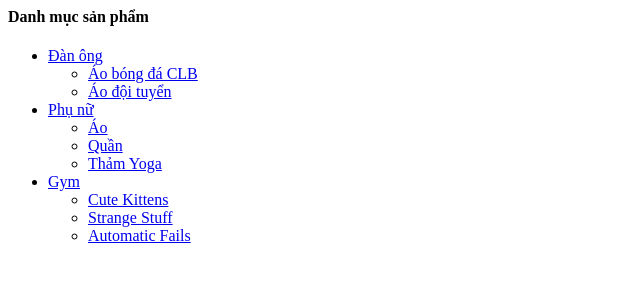
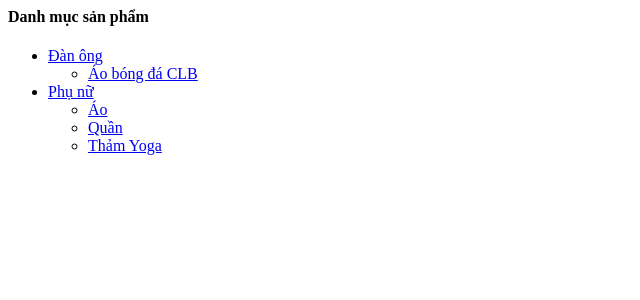
Before and after one commit to Marinmme/Web-the-thao, a PHP site: page /Catelogy.php in a window 1280 px wide. Shown: the top 300 px of the page, without its empty margins (0-640 px from the left). Run offline with PHP 8.4, Linux system fonts and the light colour scheme.

Commit message:
Done delete gym

```diff
--- a/layouts/Catelogy.php
+++ b/layouts/Catelogy.php
@@ -4,7 +4,7 @@
 							<li class="item1"><a href="#">Đàn ông </a>
 								<ul class="cute">
 									<li class="subitem1"><a href="ShopN.php">Áo bóng đá CLB </a></li>
-									<li class="subitem2"><a href="product.html">Áo đội tuyển </a></li>
+
 
 								</ul>
 							</li>
@@ -15,13 +15,7 @@
 									<li class="subitem3"><a href="ShopY.php">Thảm Yoga </a></li>
 								</ul>
 							</li>
-							<li class="item3"><a href="#">Gym</a>
-								<ul class="cute">
-									<li class="subitem1"><a href="product.html">Cute Kittens </a></li>
-									<li class="subitem2"><a href="product.html">Strange Stuff </a></li>
-									<li class="subitem3"><a href="product.html">Automatic Fails</a></li>
-								</ul>
-							</li>
+
 
 
 
```
